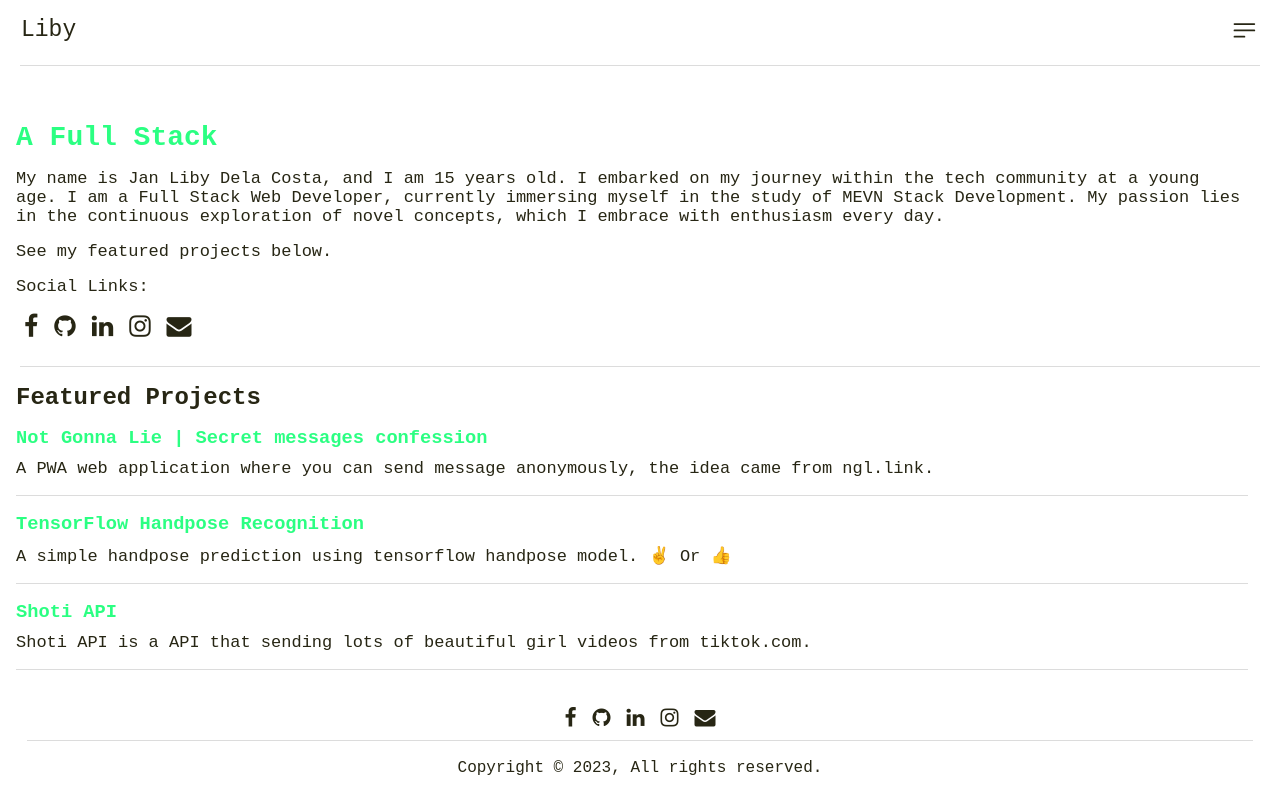
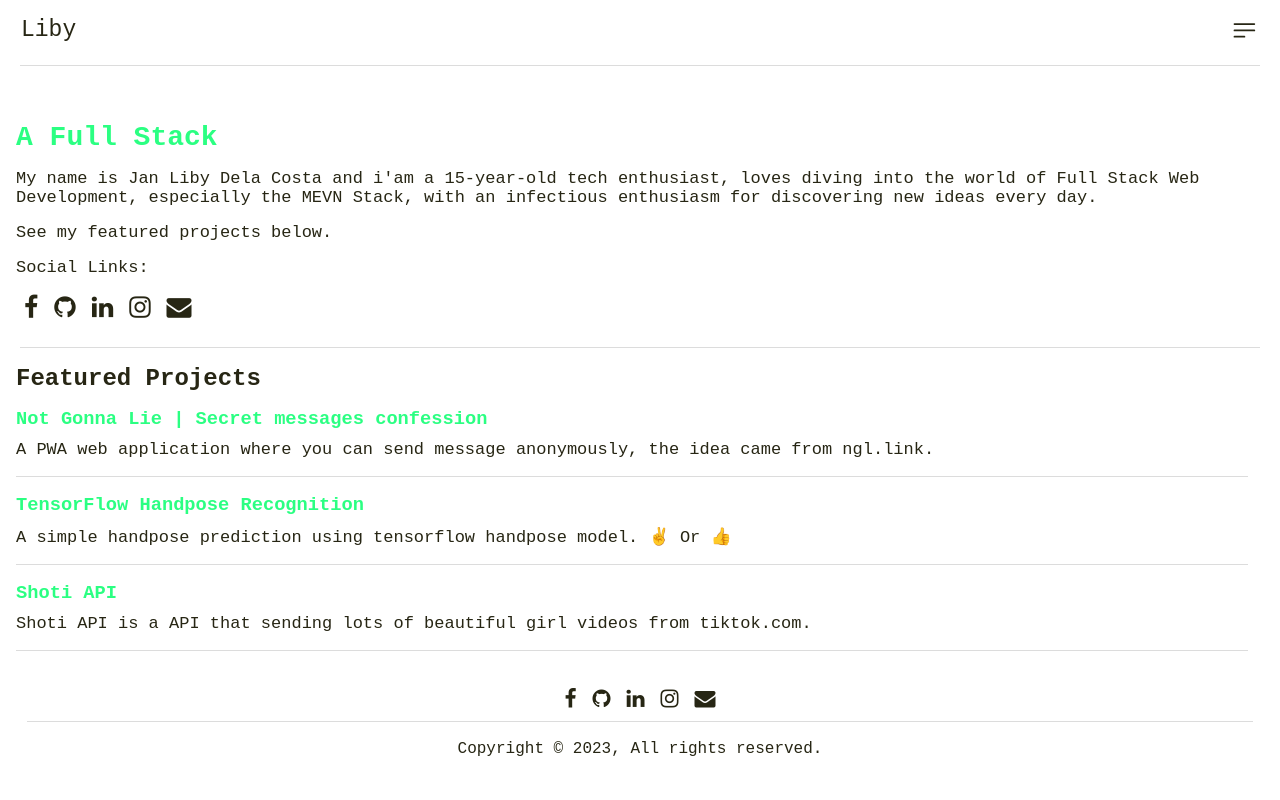
Before and after one commit to libyzxy0/vue-portfolio, a Vue app: page / in a window 1280 px wide. Built offline with nearby package versions, Linux system fonts and the light colour scheme.

Commit message:
Update some descriptions

```diff
--- a/index.html
+++ b/index.html
@@ -5,9 +5,9 @@
       <meta name="viewport" content="width=device-width, initial-scale=1.0" />
       <title>Jan Liby Dela Costa - libyzxy0</title>
       <meta property="og:type" content="website" />
-      <meta content="Jan Liby Dela Costa | Portfolio" name="title" />
-      <meta content="Liby, janliby, libyzxy0, jan liby dela costa, dela costa, liby jan, dela costa, libss, libya, liby soap, portfolio, developer, dev, developer, web developer, full stack, Jan Liby Dela Costa | Portfolio" name="keywords" />
-      <meta content="Jan Liby Dela Costa, 15 years old. I am a Full Stack Web Developer, currently immersing myself in the study of MEVN Stack Development." name="description" />
+      <meta content="Jan Liby Dela Costa - libyzxy0" name="title" />
+      <meta content="Liby, janliby, libyzxy0, jan liby dela costa, dela costa, liby jan, dela costa, libss, portfolio, developer, dev, developer, web developer, full stack, Jan Liby Dela Costa, about, projects" name="keywords" />
+      <meta content="A 15-year-old tech enthusiast, loves diving into the world of Full Stack Web Development, especially the MEVN Stack, with an infectious enthusiasm for discovering new ideas every day." name="description" />
       <meta content="Jan Liby Dela Costa" name="author" />
       <meta content="Jan Liby Dela Costa - libyzxy0" property="og:title" />
       <meta content="https://www.libyzxy0.xyz/" property="og:url" />
@@ -18,7 +18,7 @@
       <meta content="libyzxy0's developer portfolio." property="twitter:description" />
       <meta content="https://libyzxy0.xyz/me.png" property="twitter:image" />
       <meta name="hostname" content="libyzxy0.xyz">
-      <meta property="og:site_name" content="Jan Liby Dela Costa - Web Developer">
+      <meta property="og:site_name" content="Jan Liby Dela Costa - libyzxy0">
       <link rel="icon" href="/me.ico" type="image/x-icon">
       <link rel="shortcut icon" href="/me.ico">
       <link rel="apple-touch-icon" href="/me.png">
--- a/src/pages/About.vue
+++ b/src/pages/About.vue
@@ -11,7 +11,7 @@
 
         <h1>About ME</h1>
         <img class="me-image" src="/me.png" alt="libyzxy0" />
-        <p class="p1">I'am Jan Liby Dela Costa, 15 years old. I embarked on my journey within the tech community at a young age. I am a Full Stack Web Developer, currently immersing myself in the study of MEVN Stack Development. My passion lies in the continuous exploration of novel concepts, which I embrace with enthusiasm every day.</p>
+        <p class="p1">I am Jan Liby Dela Costa a 15-year-old tech enthusiast, loves diving into the world of Full Stack Web Development, especially the MEVN Stack, with an infectious enthusiasm for discovering new ideas every day.</p>
 
         <div class="action-buttons">
           <button>Download CV</button>
--- a/src/pages/Main.vue
+++ b/src/pages/Main.vue
@@ -8,7 +8,7 @@
   <section class="hero">
       <div class="container">
         <h1>{{ typewriter }}</h1>
-        <p>My name is Jan Liby Dela Costa, and I am 15 years old. I embarked on my journey within the tech community at a young age. I am a Full Stack Web Developer, currently immersing myself in the study of MEVN Stack Development. My passion lies in the continuous exploration of novel concepts, which I embrace with enthusiasm every day.</p>
+        <p> My name is Jan Liby Dela Costa and i'am a 15-year-old tech enthusiast, loves diving into the world of Full Stack Web Development, especially the MEVN Stack, with an infectious enthusiasm for discovering new ideas every day.</p>
         <p class="p1">See my featured projects below.</p>
         <p class="p1">Social Links:</p>
         <div class="social-links">
```
